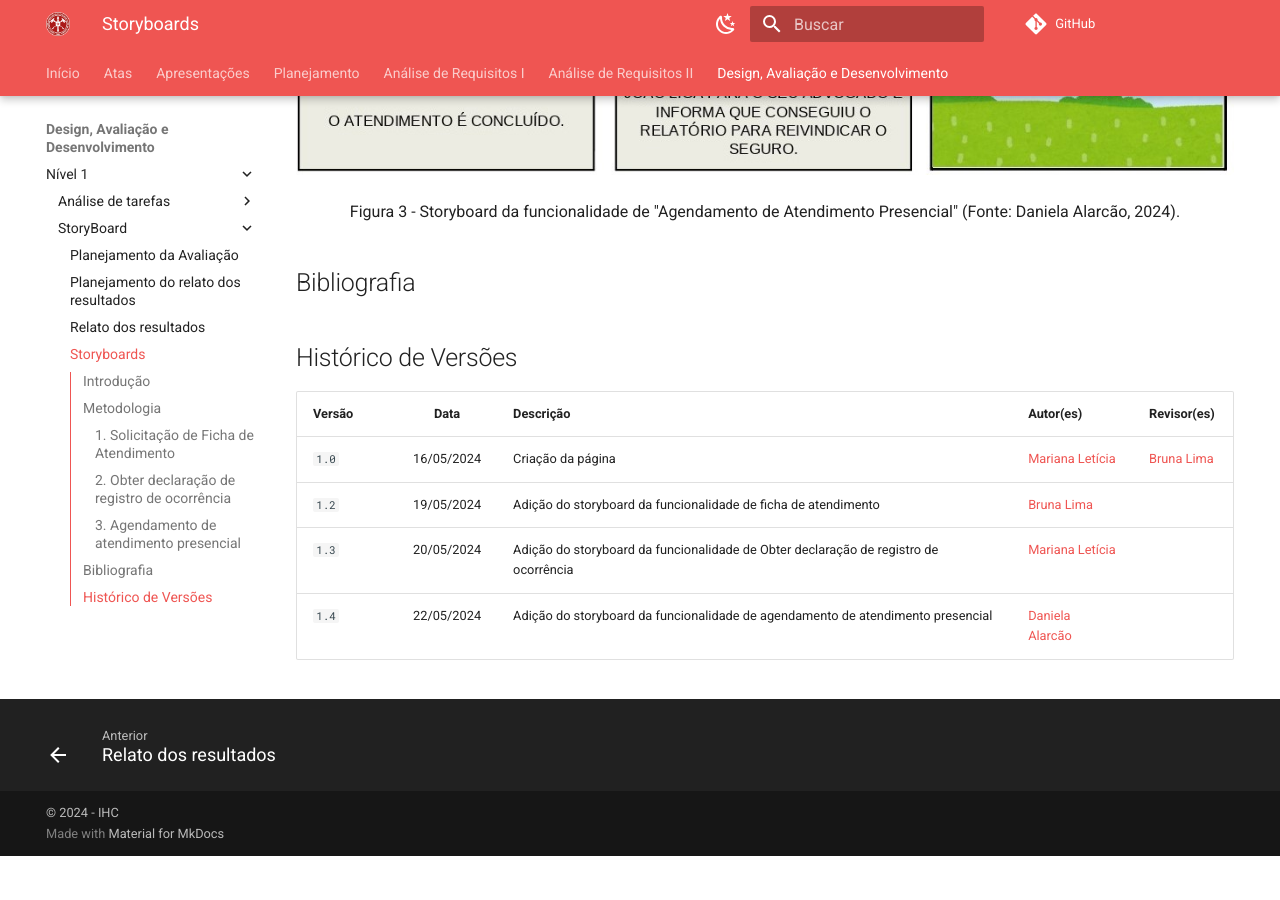
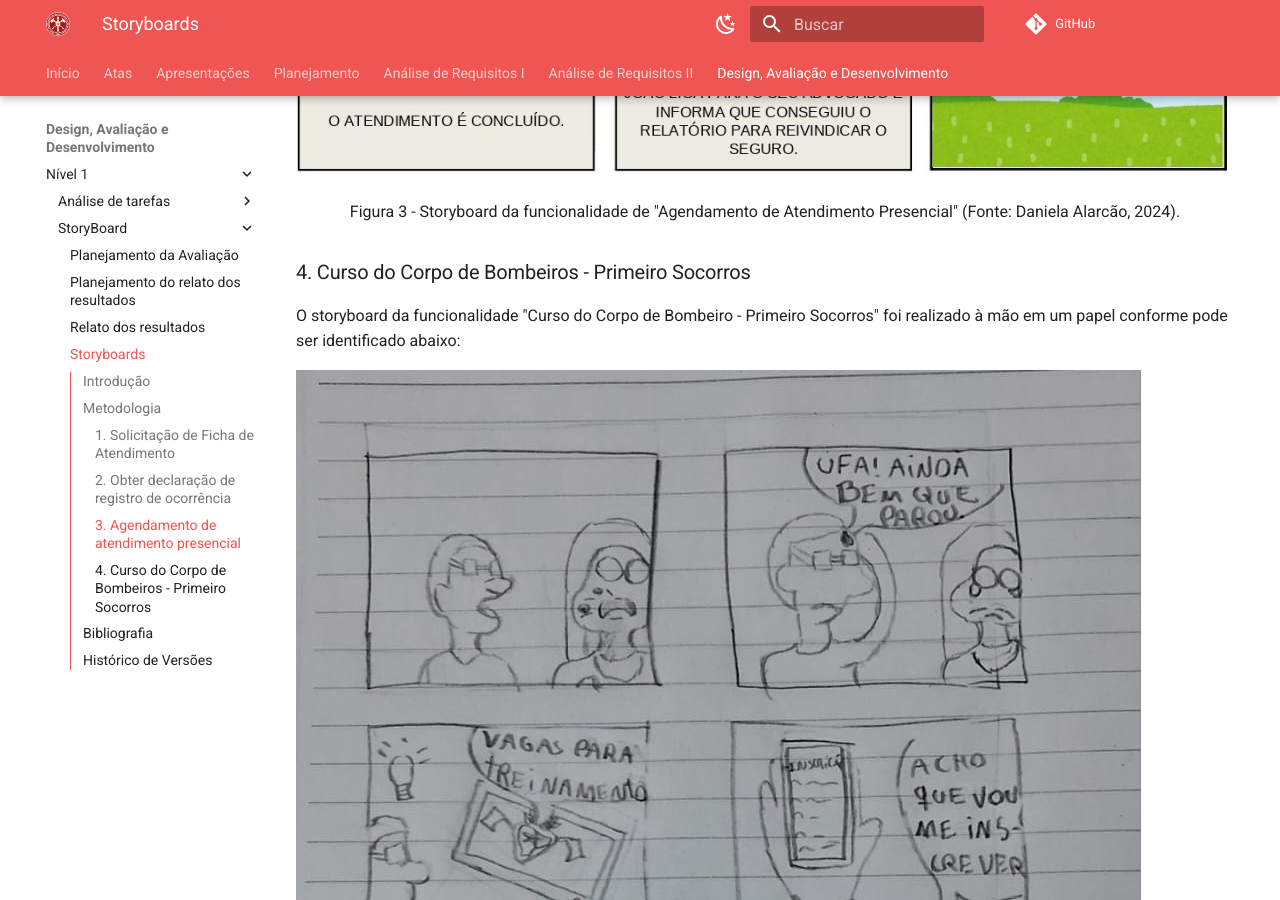
Before and after one commit to Interacao-Humano-Computador/2024.1-CBMERJ, an MkDocs documentation site: the page built from docs/design_avaliacao_desenvolvimento/nivel_1/story_board/storyboards.md, in a window 1280 px wide and 900 px high, scrolled down 4241 px. Built offline with MkDocs 1.6.1 and Material for MkDocs 9.7.7, drawn with Linux system fonts in a browser that asks for light colours; comment, search, counter and statistics services are not loaded; before the commit the page ends 5097 px from its top, so only the background shows below that; some of the changed text lies outside the part shown.

Commit message:
Adicionando Storyboard Curso CB

```diff
--- a/docs/design_avaliacao_desenvolvimento/nivel_1/story_board/storyboards.md
+++ b/docs/design_avaliacao_desenvolvimento/nivel_1/story_board/storyboards.md
@@ -24,6 +24,12 @@ O storyboard da funcionalidade de agendamento de atendimento presencial foi feit
 ![](img/StoryboardTDaniela.jpg)
 <p align="center">Figura 3 - Storyboard da funcionalidade de "Agendamento de Atendimento Presencial" (Fonte: Daniela Alarcão, 2024). </p>
 
+### 4. Curso do Corpo de Bombeiros - Primeiro Socorros
+O storyboard da funcionalidade "Curso do Corpo de Bombeiro - Primeiro Socorros" foi realizado à mão em um papel conforme pode ser identificado abaixo:
+
+![](img/StoryboardCursoCB.png)
+<p align="center">Figura 4 - Storyboard da funcionalidade de "Curso do Corpo de Bombeiros - Primeiro Socorros" (Fonte: Pedro Henrique, 2024). </p>
+
 ## Bibliografia
 
 
@@ -35,3 +41,4 @@ O storyboard da funcionalidade de agendamento de atendimento presencial foi feit
 | `1.2`   | 19/05/2024 | Adição do storyboard da funcionalidade de ficha de atendimento                       | [Bruna Lima](https://github.com/libruna) |   |
 | `1.3`   | 20/05/2024 | Adição do storyboard da funcionalidade de Obter declaração de registro de ocorrência                        | [Mariana Letícia](https://github.com/Marianannn) |   |
 | `1.4`   | 22/05/2024 | Adição do storyboard da funcionalidade de agendamento de atendimento presencial                        | [Daniela Alarcão](https://github.com/danialarcao) |   |
+| `1.5`   | 22/05/2024 | Adição do storyboard Curso do Corpo de Bombeiros - Primeiro Socorros | [Pedro Henrique](https://github.com/PedroHhenriq) |   |
```
Also changed, not shown: docs/design_avaliacao_desenvolvimento/nivel_1/story_board/img/StoryboardCursoCB.png (added).
